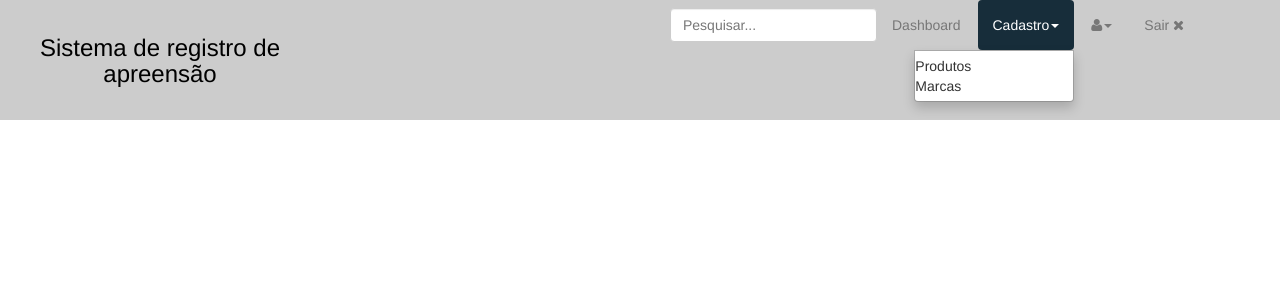
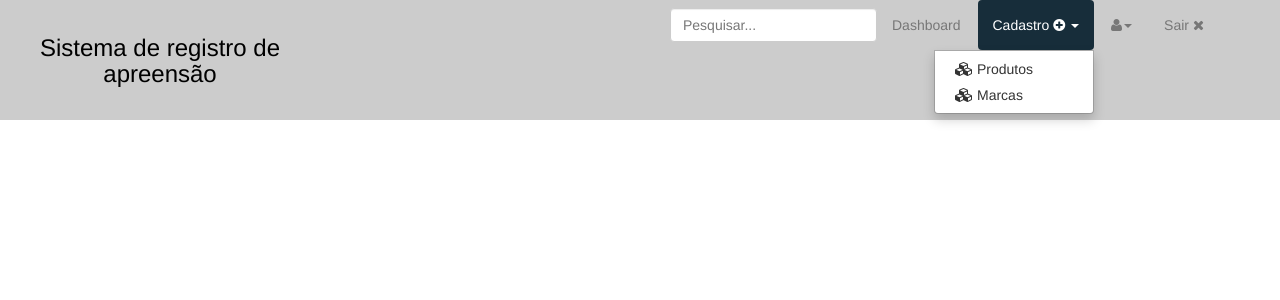
Before and after one commit to FabianoFaria/ULA_front, a CodeIgniter app: the page made by application/views/templates/header.php in a window 1280 px wide, after a click on "Cadastro". Shown: the top 300 px of the page. Run offline with CodeIgniter, Linux system fonts and the light colour scheme.

Commit message:
menu principal reformulado

```diff
--- a/application/views/templates/header.php
+++ b/application/views/templates/header.php
@@ -55,17 +55,29 @@
                       <ul class="nav navbar-nav navbar-right nav-pills">
                         <li><a href="#">Dashboard</a></li>
                         <li>
-                            <a id="drop4" href="#" data-toggle="dropdown" role="button">Cadastro<span class="caret"></span></a>
+                            <a id="drop4" href="#" data-toggle="dropdown" role="button">Cadastro <i class="fa fa-plus-circle"></i>
+<span class="caret"></span></a>
                             <ul class="dropdown-menu" role="menu" aria-labelledby="dLabel">
-                              <li>Produtos</li>
-                              <li>Marcas</li>
+                              <li role="presentation">
+                                <a href="<?php echo base_url("/index.php/logout"); ?>"><i class="fa fa-cubes"></i>
+ Produtos</a>
+                              </li>
+                              <li role="presentation">
+                                <a href="<?php echo base_url("/index.php/logout"); ?>"><i class="fa fa-cubes"></i>
+ Marcas</a>
+                              </li>
                             </ul>
                         </li>
                         <li>
                             <a id="drop4" href="#" data-toggle="dropdown" role="button"><?php echo $user_name; ?> <i class="fa fa-user"></i><span class="caret"></span></a>
                             <ul id="menu1" class="dropdown-menu" aria-labelledby="drop4" role="menu">
-                              <li>Perfil</li>
-                              <li>Configuração</li>
+                              <li role="presentation">
+                                <a href="<?php echo base_url("/index.php/logout"); ?>"><i class="fa fa-user"></i> Perfil </a>
+                              </li>
+                              <li role="presentation">
+                                <a href="<?php echo base_url("/index.php/logout"); ?>"><i class="fa fa-cogs"></i>
+ Configuração</a>
+                              </li>
                             </ul>
 
                         </li>
```
